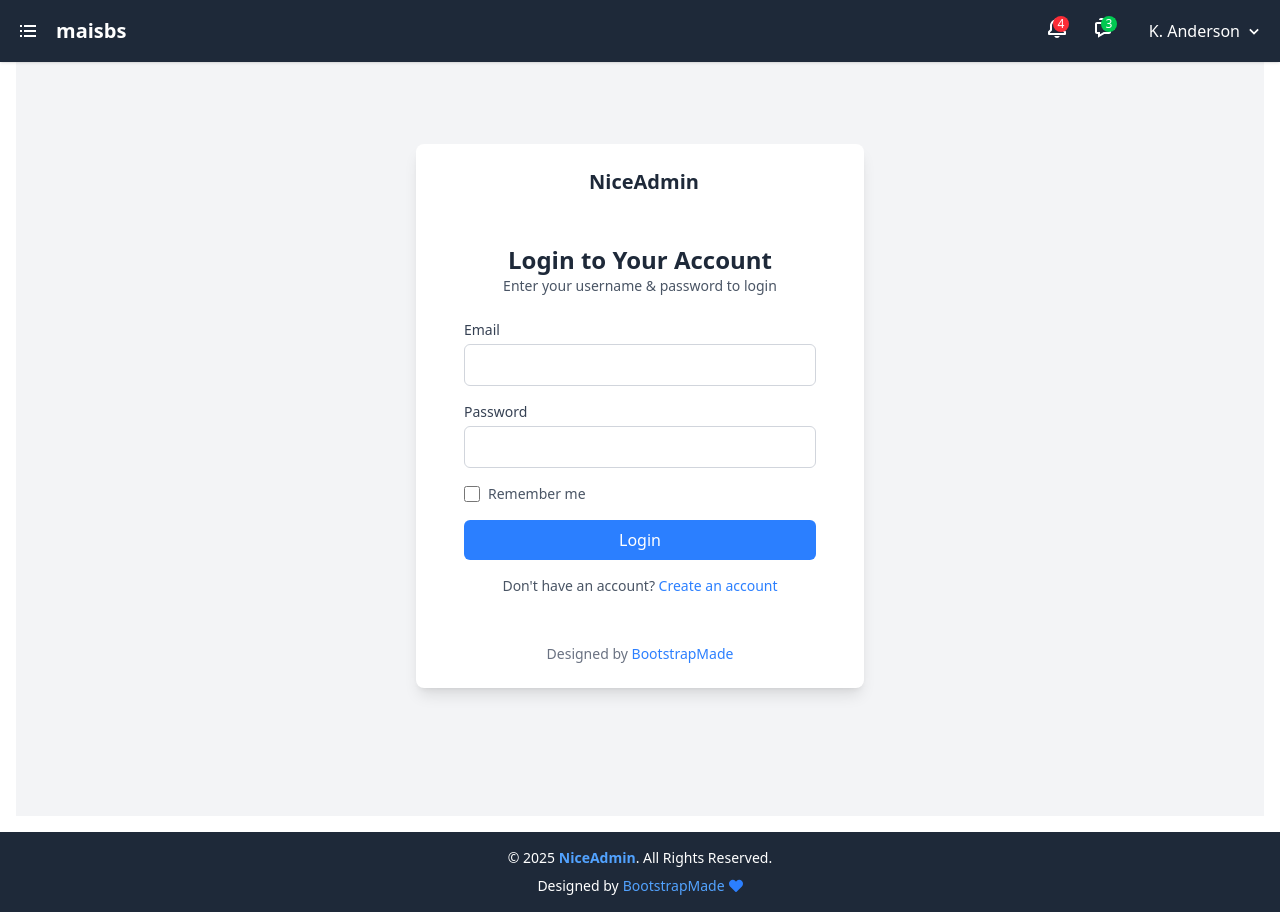
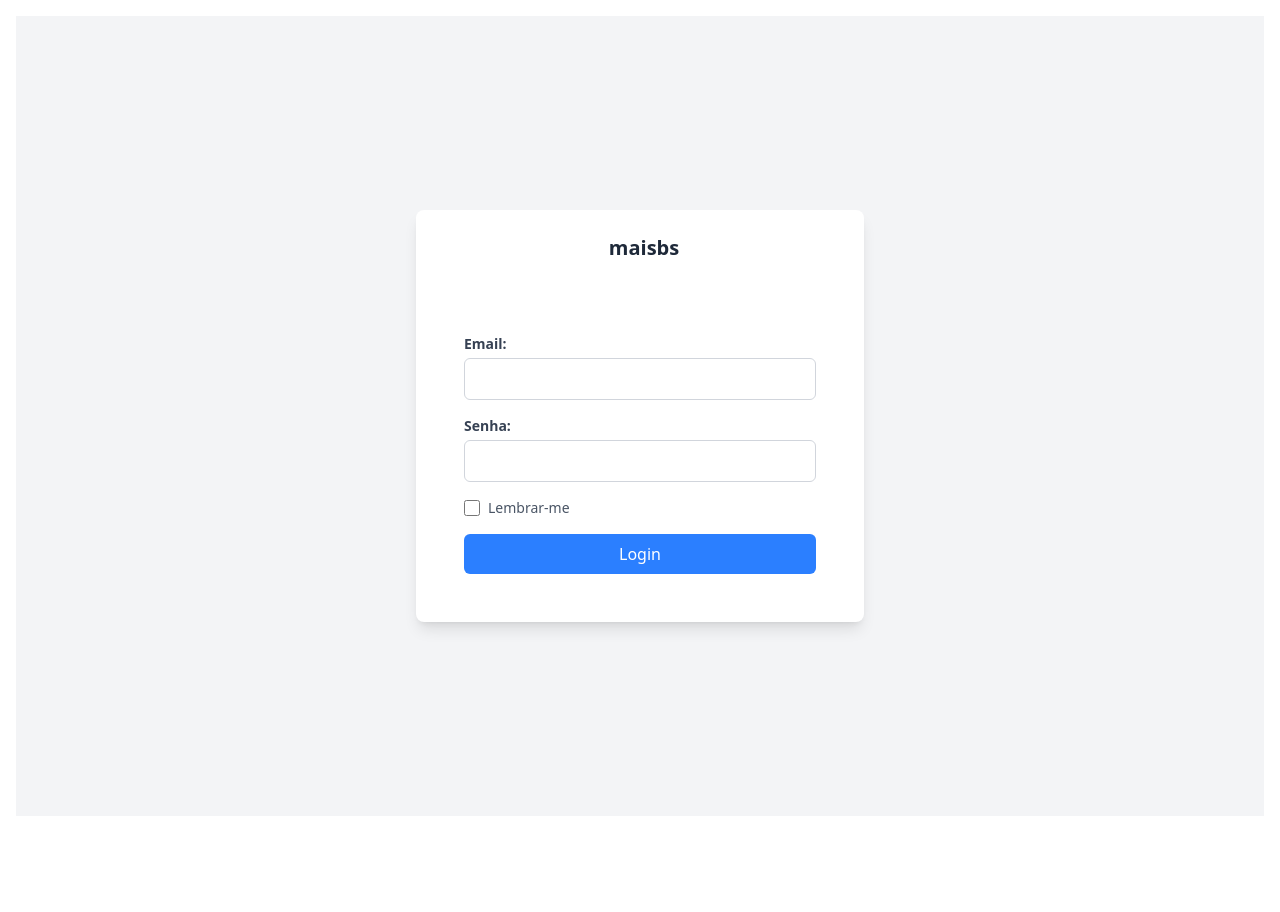
Before and after one commit to Hedriss10/platform-web-algotech, a React (Vite) app in the folder algotech/: page / in a window 1280 px wide. After the commit the page ends 832 px from the top, so only its background shows below. Built offline with nearby package versions, Linux system fonts and the light colour scheme.

Commit message:
issue: finnally issue create login

```diff
--- a/algotech/src/App.jsx
+++ b/algotech/src/App.jsx
@@ -1,24 +1,32 @@
 import React, { useState } from "react";
-import { BrowserRouter as Router } from "react-router-dom";
+import { BrowserRouter as Router, useLocation } from "react-router-dom";
+import { ToastContainer } from "react-toastify";
 import AppRoutes from "./routes/Routes";
 import Aside from "./module/components/Aside";
 import Header from "./module/components/Header";
 import Footer from "./module/components/Footer";
+import { UserProvider } from "./service/UserContext";
 import "./App.css";
 
 function App() {
   const [isAsideOpen, setIsAsideOpen] = useState(false);
+  const location = useLocation(); // Obtém a rota atual
 
   const toggleAside = () => {
     setIsAsideOpen(!isAsideOpen);
   };
 
+  // Verifica se a página atual é a de login
+  const isLoginPage = location.pathname === "/";
+
   return (
-    <Router>
-      <Header toggleAside={toggleAside} />
+    <UserProvider>
+      {/* Renderiza o layout completo apenas se NÃO estiver na página de login */}
+      {!isLoginPage && <Header toggleAside={toggleAside} />}
+
       <div className="flex flex-col min-h-screen">
         <div className="flex flex-1">
-          <Aside isOpen={isAsideOpen} />
+          {!isLoginPage && <Aside isOpen={isAsideOpen} />}
           <main
             className={`flex-1 p-4 transition-margin duration-300 ease-in-out ${
               isAsideOpen ? "ml-64" : "ml-0"
@@ -27,9 +35,10 @@ function App() {
             <AppRoutes />
           </main>
         </div>
-        <Footer />
+        {!isLoginPage && <Footer />}
+        <ToastContainer />
       </div>
-    </Router>
+    </UserProvider>
   );
 }
 
--- a/algotech/src/main.jsx
+++ b/algotech/src/main.jsx
@@ -1,10 +1,13 @@
 import { StrictMode } from "react";
 import { createRoot } from "react-dom/client";
+import { BrowserRouter } from "react-router-dom";
 import "./index.css";
 import App from "./App.jsx";
 
 createRoot(document.getElementById("root")).render(
   <StrictMode>
-    <App />
+    <BrowserRouter>
+      <App />
+    </BrowserRouter>
   </StrictMode>,
 );
--- a/algotech/src/module/Login/Login.jsx
+++ b/algotech/src/module/Login/Login.jsx
@@ -2,12 +2,14 @@ import React, { useState } from "react";
 import { useNavigate } from "react-router-dom";
 import AuthService from "./Service/AuthService";
 import { notify } from "../utils/toastify";
+import { useUser } from "../../service/UserContext";
 
 const Login = () => {
-  const [email, setEamil] = useState("");
+  const [email, setEmail] = useState("");
   const [password, setPassword] = useState("");
   const [isLoading, setIsLoading] = useState(false);
   const navigate = useNavigate();
+  const { login } = useUser();
 
   const handleSubmit = async (e) => {
     e.preventDefault();
@@ -15,17 +17,23 @@ const Login = () => {
 
     try {
       const response = await AuthService.AuthService(email, password);
+      if (response.data && response.data.length > 0) {
+        const userData = response.data[0];
 
-      // save token in localStorage
-      localStorage.setItem("access_token", response.metadata.access_token);
+        localStorage.setItem("userData", JSON.stringify(userData));
+        console.log("user data da api", userData);
+        login(userData);
 
-      // head notification success
-      notify("Login realizado com sucesso!", { type: "success" });
+        localStorage.setItem("access_token", response.metadata.access_token);
 
-      // redirect to home
-      navigate("/");
+        notify("Login realizado com sucesso!", { type: "success" });
+        navigate("/home");
+      } else {
+        throw new Error("Dados do usuário não encontrados na resposta.");
+      }
     } catch (error) {
-      notify("Erro interno do servidor", { type: "error" });
+      console.error("Erro durante o login:", error);
+      notify("Erro ao realizar login. Tente novamente.", { type: "error" });
     } finally {
       setIsLoading(false);
     }
@@ -37,41 +45,36 @@ const Login = () => {
         {/* Logo */}
         <div className="flex justify-center mb-6">
           <a href="/" className="flex items-center">
-            {/* <img src="assets/img/logo.png" alt="Logo" className="h-12" /> */}
             <span className="text-xl font-semibold text-gray-800 ml-2">
-              NiceAdmin
+              maisbs
             </span>
           </a>
         </div>
 
-        {/* Card de Login */}
+        {/* Card de Login TODO verificar se a possibilidae*/}
         <div className="bg-white rounded-lg">
           <div className="p-6">
             <div className="text-center mb-6">
-              <h5 className="text-2xl font-bold text-gray-800">
-                Login to Your Account
-              </h5>
-              <p className="text-sm text-gray-600">
-                Enter your username & password to login
-              </p>
+              <h5 className="text-2xl font-bold text-gray-800"></h5>
+              <p className="text-sm text-gray-600"></p>
             </div>
 
             {/* Formulário */}
             <form onSubmit={handleSubmit} className="space-y-4">
-              {/* email */}
+              {/* Email */}
               <div>
                 <label
                   htmlFor="email"
                   className="block text-sm font-medium text-gray-700"
                 >
-                  Email
+                  <strong>Email:</strong>
                 </label>
                 <div className="mt-1">
                   <input
                     type="text"
                     id="email"
                     value={email}
-                    onChange={(e) => setEamil(e.target.value)}
+                    onChange={(e) => setEmail(e.target.value)}
                     className="w-full px-3 py-2 border border-gray-300 rounded-md focus:outline-none focus:ring-2 focus:ring-blue-500"
                     required
                   />
@@ -84,7 +87,7 @@ const Login = () => {
                   htmlFor="password"
                   className="block text-sm font-medium text-gray-700"
                 >
-                  Password
+                  <strong>Senha:</strong>
                 </label>
                 <div className="mt-1">
                   <input
@@ -110,7 +113,7 @@ const Login = () => {
                     htmlFor="rememberMe"
                     className="ml-2 text-sm text-gray-600"
                   >
-                    Remember me
+                    Lembrar-me
                   </label>
                 </div>
               </div>
@@ -125,29 +128,8 @@ const Login = () => {
                   {isLoading ? "Loading..." : "Login"}
                 </button>
               </div>
-
-              {/* Link para Registrar */}
-              <div className="text-center text-sm text-gray-600">
-                <p>
-                  Don't have an account?{" "}
-                  <a href="/register" className="text-blue-500 hover:underline">
-                    Create an account
-                  </a>
-                </p>
-              </div>
             </form>
           </div>
-        </div>
-
-        {/* Créditos */}
-        <div className="text-center text-sm text-gray-500 mt-6">
-          Designed by{" "}
-          <a
-            href="https://bootstrapmade.com/"
-            className="text-blue-500 hover:underline"
-          >
-            BootstrapMade
-          </a>
         </div>
       </div>
     </main>
--- a/algotech/src/module/Login/Service/AuthService.jsx
+++ b/algotech/src/module/Login/Service/AuthService.jsx
@@ -3,31 +3,28 @@ import { notify } from "../../utils/toastify";
 
 const API_URL = import.meta.env.VITE_API_URL;
 
-const AuthService = async (username, password) => {
+const AuthService = async (email, password) => {
   try {
     const response = await axios.post(`${API_URL}/login`, {
-      username,
+      email,
       password,
     });
-
-    console.log("Response Data:", response.data);
 
     if (response.data.error) {
       throw new Error(response.data.message_id);
     }
 
-    notify("Login successful!", { type: "success" });
     return response.data;
   } catch (error) {
     if (error.response?.status === 404) {
-      console.error("Error 404: Not Found");
       notify("Usuário não existe.", { type: "warning" });
+    } else if (error.response?.status === 401) {
+      notify("Credenciais inválidas.", { type: "error" });
     } else {
-      console.error("Error:", error.response?.data?.message_id || "An error occurred during login.");
-      notify(error.response?.data?.message_id || "An error occurred during login.", { type: "error" });
+      notify("Erro interno.", { type: "error" });
     }
     throw new Error(
-      error.response?.data?.message_id || "An error occurred during login."
+      error.response?.data?.message_id || "An error occurred during login.",
     );
   }
 };
--- a/algotech/src/module/components/Home.jsx
+++ b/algotech/src/module/components/Home.jsx
@@ -1,6 +1,8 @@
 import React from "react";
+import { useUser } from "../../service/UserContext";
 
 const Home = ({ isAsideOpen }) => {
+  const user = useUser();
   return (
     <main
       id="main"
@@ -11,6 +13,8 @@ const Home = ({ isAsideOpen }) => {
       {/* Page Title */}
       <div className="p-6 bg-white rounded-lg shadow mb-6">
         <h1 className="text-2xl font-bold text-gray-800">Data Tables</h1>
+        Seja bem-vindo à plataforma {user?.user?.username ?? "Visitante"} e sua
+        identificação é {user?.user?.id ?? "N/A"}
         <nav className="mt-2">
           <ol className="flex space-x-2 text-sm text-gray-600">
             <li>
--- a/algotech/src/module/utils/toastify.jsx
+++ b/algotech/src/module/utils/toastify.jsx
@@ -2,12 +2,7 @@ import { Flip, toast } from "react-toastify";
 
 export const notify = (
   message,
-  {
-    type,
-    position = "bottom-right",
-    autoClose = 3000,
-    theme = "dark",
-  }
+  { type, position = "bottom-right", autoClose = 2000, theme = "dark" },
 ) => {
   const toastConfig = {
     position,
--- /dev/null
+++ b/algotech/src/service/UserContext.jsx
@@ -0,0 +1,34 @@
+import React, { createContext, useState, useContext, useEffect } from "react";
+
+const UserContext = createContext();
+
+export const UserProvider = ({ children }) => {
+  const [user, setUser] = useState(null);
+
+  useEffect(() => {
+    const storedUser = localStorage.getItem("userData");
+    if (storedUser) {
+      setUser(JSON.parse(storedUser));
+    }
+  }, []);
+
+  const login = (userData) => {
+    setUser(userData);
+    localStorage.setItem("userData", JSON.stringify(userData));
+  };
+
+  const logout = () => {
+    setUser(null);
+    localStorage.removeItem("userData");
+  };
+
+  return (
+    <UserContext.Provider value={{ user, login, logout }}>
+      {children}
+    </UserContext.Provider>
+  );
+};
+
+export const useUser = () => {
+  return useContext(UserContext);
+};
```
